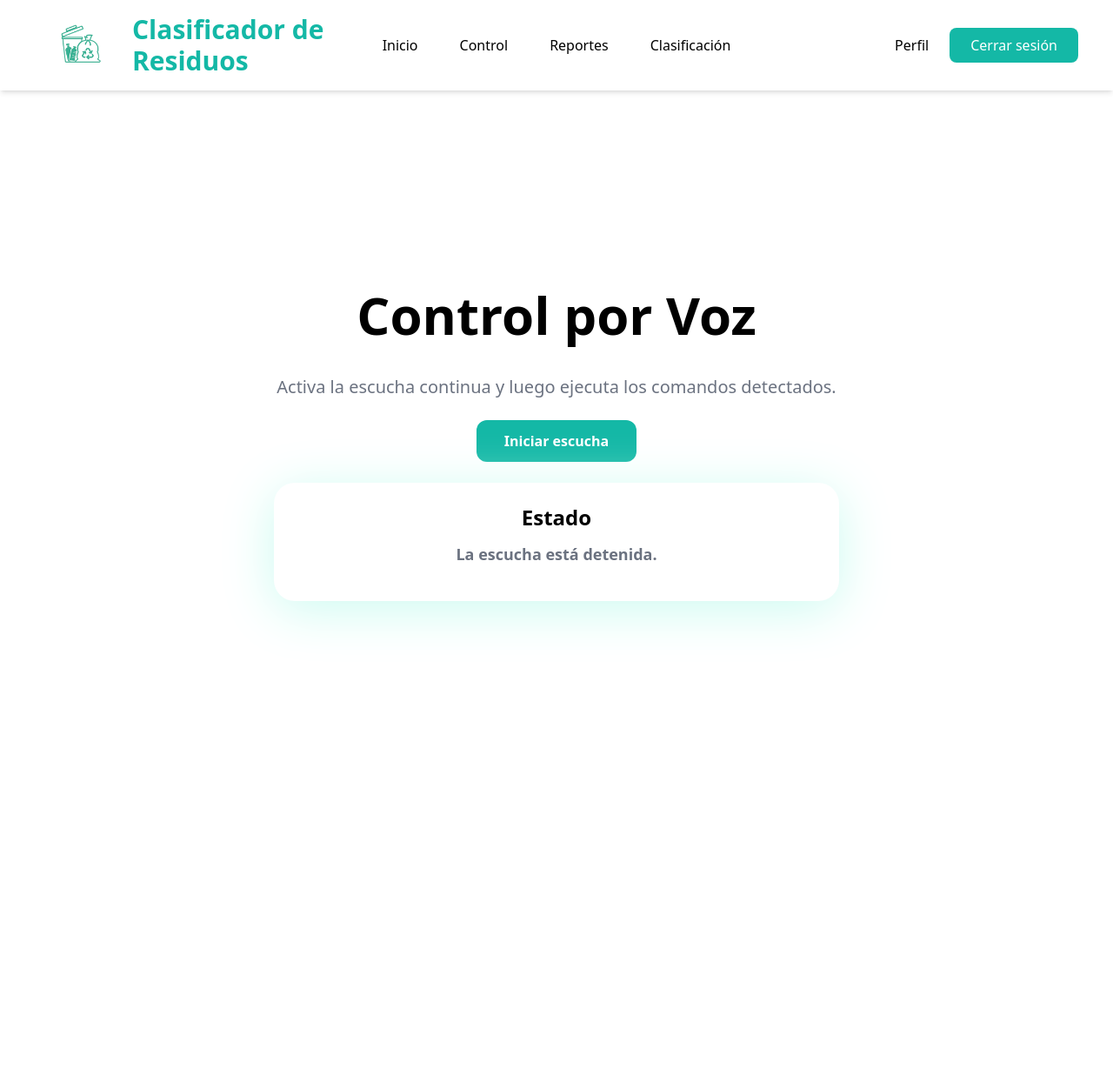
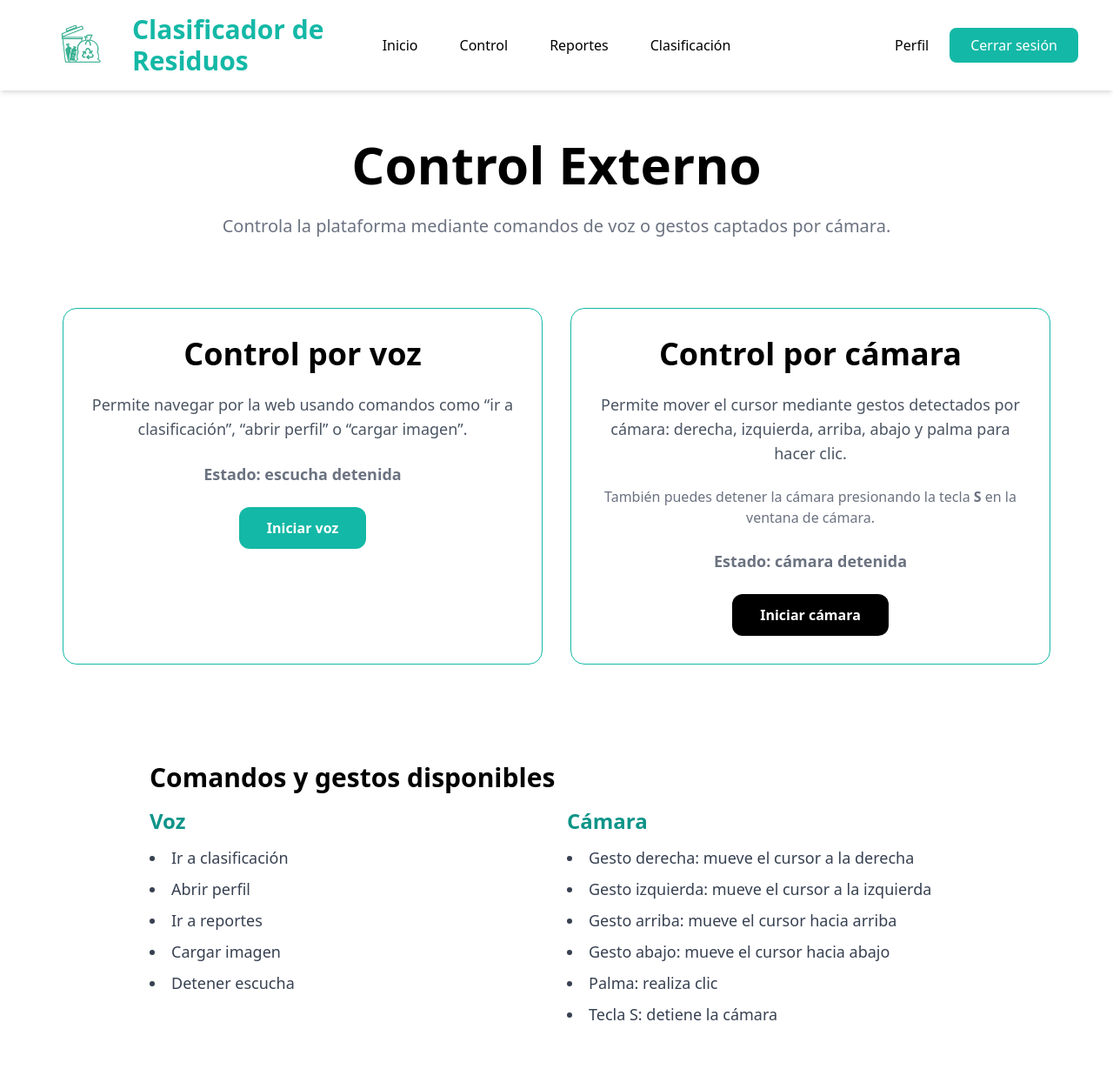
Before and after one commit to mati13752933/Clasificador-ThePibbles, a Django app: page /control/ in a window 1280 px wide. Shown: the whole page at 87% size. Before the commit the page ends 721 px from the top, so only its background shows below. Run offline with Django 5.2, Linux system fonts and the light colour scheme; the visitor is signed in with stand-in values (Sample User, id 1); some libraries are stand-ins or nearby versions.

Commit message:
feat: ahora si interfaz de camara y mas

```diff
--- a/ProyectoThePibbles/templates/base.html
+++ b/ProyectoThePibbles/templates/base.html
@@ -66,17 +66,67 @@
     </main>
    {% if user.is_authenticated %}
     <script>
+        let procesandoComando = false;
+
+        async function pausarVoz() {
+            try {
+                await fetch("{% url 'pausar_voz' %}");
+            } catch (error) {
+                console.log("No se pudo pausar la voz:", error);
+            }
+        }
+
+        async function reanudarVoz() {
+            try {
+                await fetch("{% url 'reanudar_voz' %}");
+            } catch (error) {
+                console.log("No se pudo reanudar la voz:", error);
+            }
+        }
+
+        function reproducirAudio(texto) {
+            return new Promise((resolve) => {
+                const url = "{% url 'hablar_mensaje' %}" + "?texto=" + encodeURIComponent(texto);
+                const audio = new Audio(url);
+
+                audio.onended = resolve;
+                audio.onerror = resolve;
+
+                audio.play().catch((error) => {
+                    console.log("No se pudo reproducir el audio:", error);
+                    resolve();
+                });
+            });
+        }
+
+        async function hablarMensaje(texto) {
+            try {
+                await pausarVoz();
+                await reproducirAudio(texto);
+            } finally {
+                await reanudarVoz();
+            }
+        }
+
         async function consultarComandoGlobal() {
+            if (procesandoComando) {
+                return;
+            }
+
+            procesandoComando = true;
+
             try {
                 const respuesta = await fetch("{% url 'ejecutar_comando_voz' %}");
 
                 if (!respuesta.ok) {
+                    procesandoComando = false;
                     return;
                 }
 
                 const data = await respuesta.json();
 
                 if (!data.hay_comando) {
+                    procesandoComando = false;
                     return;
                 }
 
@@ -84,8 +134,12 @@
 
                 const resultado = data.resultado;
 
+                console.log("Resultado:", resultado);
+                console.log("Acción:", resultado.accion);
+                console.log("Ruta:", resultado.ruta);
+
                 if (resultado.mensaje) {
-                        console.log("Mensaje:", resultado.mensaje);
+                    await hablarMensaje(resultado.mensaje);
                 }
 
                 if (resultado.ok === true && resultado.accion === "redirigir") {
@@ -94,12 +148,15 @@
                 }
 
                 if (resultado.ok === true && resultado.accion === "abrir_selector_imagen") {
-                        window.location.href = "/clasificacion/?accion=subir_imagen";
+                    window.location.href = resultado.ruta;
                     return;
                 }
 
+                procesandoComando = false;
+
             } catch (error) {
                 console.error("Error consultando comando global:", error);
+                procesandoComando = false;
             }
         }
 
--- a/appControlExterno/templates/control.html
+++ b/appControlExterno/templates/control.html
@@ -2,48 +2,130 @@
 
 {% block contenido %}
 
-<section class="min-h-screen flex flex-col justify-center items-center gap-6 px-8 py-10">
+<section class="min-h-screen w-full flex flex-col items-center px-8 py-10 gap-10">
 
+    <div class="text-center">
         <h1 class="text-[60px] font-bold text-black">
-        Control por Voz
+            Control Externo
         </h1>
 
-    <p class="text-xl text-gray-500 text-center">
-        Activa la escucha continua y luego ejecuta los comandos detectados.
+        <p class="text-xl text-gray-500 mt-3">
+            Controla la plataforma mediante comandos de voz o gestos captados por cámara.
+        </p>
+    </div>
+
+    <div class="w-full max-h-[1000px] px-10 py-10 grid grid-cols-1 md:grid-cols-2 gap-8">
+
+        <div class="p-8 flex flex-col items-center text-center gap-6 bg-white border border-teal-500 rounded-2xl transition-all duration-300 ease-out hover:-translate-y-2">
+
+            <h2 class="text-4xl font-bold text-black">
+                Control por voz
+            </h2>
+
+            <p class="text-gray-600 text-lg">
+                Permite navegar por la web usando comandos como “ir a clasificación”, “abrir perfil” o “cargar imagen”.
             </p>
 
-    <div class="flex gap-6">
-        {%if escuchando%}
+            {% if escuchando %}
+                <p class="text-teal-600 font-bold text-lg">
+                    Estado: escuchando comandos...
+                </p>
+
                 <a href="{% url 'detener_voz' %}"
-           class="bg-black text-white px-8 py-3 rounded-xl font-semibold active:scale-95 hover:ring-2 hover:ring-black hover:ring-offset-4 transition-all">
-            Detener escucha
+                   class="bg-red-500 text-white px-8 py-3 rounded-xl font-semibold transition-all duration-200 active:scale-95 hover:ring-2 hover:ring-red-500 hover:ring-offset-4">
+                    Detener voz
                 </a>
             {% else %}
+                <p class="text-gray-500 font-semibold text-lg">
+                    Estado: escucha detenida
+                </p>
+
                 <a href="{% url 'iniciar_voz' %}"
-           class="bg-teal-500 text-white px-8 py-3 rounded-xl font-semibold active:scale-95 hover:ring-2 hover:ring-teal-500 hover:ring-offset-4 transition-all">
-            Iniciar escucha
+                   class="bg-teal-500 text-white px-8 py-3 rounded-xl font-semibold transition-all duration-200 active:scale-95 hover:ring-2 hover:ring-teal-500 hover:ring-offset-4">
+                    Iniciar voz
                 </a>
             {% endif %}
+
         </div>
-    <div id="estado-voz"
-         class="w-full max-w-[650px] bg-white rounded-3xl shadow-[0_10px_60px_rgb(204,251,241)] p-6 text-center">
-        <h2 class="text-2xl font-bold text-black mb-3">
-            Estado
+
+        <div class="p-8 flex flex-col items-center text-center gap-6 bg-white border border-teal-500 rounded-2xl transition-all duration-300 ease-out hover:-translate-y-2">
+
+
+            <h2 class="text-4xl font-bold text-black">
+                Control por cámara
             </h2>
 
-        {% if escuchando %}
-            <p class="text-teal-600 text-lg font-semibold">
-                Escuchando comandos...
+            <p class="text-gray-600 text-lg">
+                Permite mover el cursor mediante gestos detectados por cámara: derecha, izquierda, arriba, abajo y palma para hacer clic.
             </p>
+
+            <p class="text-gray-500 text-base">
+                También puedes detener la cámara presionando la tecla <strong>S</strong> en la ventana de cámara.
+            </p>
+
+            {% if camara_activa %}
+                <p class="text-teal-600 font-bold text-lg">
+                    Estado: cámara activa
+                </p>
+
+                <a href="{% url 'detener_camara' %}"
+                   class="bg-red-500 text-white px-8 py-3 rounded-xl font-semibold transition-all duration-200 active:scale-95 hover:ring-2 hover:ring-red-500 hover:ring-offset-4">
+                    Detener cámara
+                </a>
             {% else %}
-            <p class="text-gray-500 text-lg font-semibold">
-                La escucha está detenida.
+                <p class="text-gray-500 font-semibold text-lg">
+                    Estado: cámara detenida
                 </p>
+
+                <a href="{% url 'iniciar_camara' %}"
+                   class="bg-black text-white px-8 py-3 rounded-xl font-semibold transition-all duration-200 active:scale-95 hover:ring-2 hover:ring-black hover:ring-offset-4">
+                    Iniciar cámara
+                </a>
             {% endif %}
 
-        <p id="texto-detectado" class="text-black text-lg mt-4"></p>
-        <p id="mensaje-comando" class="text-gray-600 text-base mt-2"></p>
         </div>
+
+    </div>
+
+    <div class="w-full max-w-[1000px] bg-white p-8">
+        <h2 class="text-3xl font-bold text-black mb-4">
+            Comandos y gestos disponibles
+        </h2>
+
+        <div class="grid grid-cols-1 md:grid-cols-2 gap-6">
+
+            <div>
+                <h3 class="text-2xl font-bold text-teal-600 mb-3">
+                    Voz
+                </h3>
+
+                <ul class="list-disc list-inside text-gray-700 text-lg space-y-2">
+                    <li>Ir a clasificación</li>
+                    <li>Abrir perfil</li>
+                    <li>Ir a reportes</li>
+                    <li>Cargar imagen</li>
+                    <li>Detener escucha</li>
+                </ul>
+            </div>
+
+            <div>
+                <h3 class="text-2xl font-bold text-teal-600 mb-3">
+                    Cámara
+                </h3>
+
+                <ul class="list-disc list-inside text-gray-700 text-lg space-y-2">
+                    <li>Gesto derecha: mueve el cursor a la derecha</li>
+                    <li>Gesto izquierda: mueve el cursor a la izquierda</li>
+                    <li>Gesto arriba: mueve el cursor hacia arriba</li>
+                    <li>Gesto abajo: mueve el cursor hacia abajo</li>
+                    <li>Palma: realiza clic</li>
+                    <li>Tecla S: detiene la cámara</li>
+                </ul>
+            </div>
+
+        </div>
+    </div>
+
 </section>
 
 {% endblock %}
--- a/appControlExterno/urls.py
+++ b/appControlExterno/urls.py
@@ -6,4 +6,12 @@ urlpatterns = [
     path('iniciar_voz/', views.iniciar_voz, name='iniciar_voz'),
     path('detener_voz/', views.detener_voz, name='detener_voz'),
     path('ejecutar_comando_voz/', views.ejecutar_comando_voz, name='ejecutar_comando_voz'),
+    path("iniciar_camara/", views.iniciar_camara, name="iniciar_camara"),
+    path("detener_camara/", views.detener_camara, name="detener_camara"),
+    path("ejecutar_comando_voz/", views.ejecutar_comando_voz, name="ejecutar_comando_voz"),
+    path("cerrar-sesion-voz/", views.cerrar_sesion_voz, name="cerrar_sesion_voz"),
+    path("hablar/", views.hablar_mensaje, name="hablar_mensaje"),
+    path("click-subir-imagen/", views.click_subir_imagen, name="click_subir_imagen"),
+    path("pausar-voz/", views.pausar_voz, name="pausar_voz"),
+    path("reanudar-voz/", views.reanudar_voz, name="reanudar_voz"),
 ]
--- a/appControlExterno/views.py
+++ b/appControlExterno/views.py
@@ -1,10 +1,17 @@
 from django.shortcuts import render, redirect
 from django.contrib.auth.decorators import login_required
+from django.contrib.auth import logout
 from django.http import JsonResponse
+from Libreria.thepibbles.Audio.tts import Voz
+from django.http import HttpResponse
+import pyautogui
+import time
 
 from .control_voz import ServicioVoz
+from .servicio_camara import ServicioCamara
 
 servicio_voz = ServicioVoz()
+servicio_camara = ServicioCamara()
 
 @login_required
 def control_voz(request):
@@ -35,12 +42,78 @@ def ejecutar_comando_voz(request):
             "hay_comando": False
         })
 
-    if comando == "detener":
+
+    resultado = comando["resultado"]
+
+    if resultado.get("accion") == "detener":
         return redirect("detener_voz")
-    resultado = comando["resultado"]
 
     return JsonResponse({
         "hay_comando": True,
         "texto": comando["texto"],
         "resultado": resultado
     })
+
+@login_required
+def iniciar_camara(request):
+    servicio_camara.iniciar()
+    return redirect("control_voz")
+
+
+@login_required
+def detener_camara(request):
+    servicio_camara.detener()
+    return redirect("control_voz")
+
+@login_required
+def cerrar_sesion_voz(request):
+    logout(request)
+    servicio_voz.detener()
+    return redirect("inicio")
+
+@login_required
+def hablar_mensaje(request):
+    texto = request.GET.get("texto", "Comando ejecutado.")
+
+    voz = Voz()
+    audio = voz.volver_audio(texto)
+
+    return HttpResponse(
+        audio.getvalue(),
+        content_type="audio/mpeg"
+    )
+
+@login_required
+def click_subir_imagen(request):
+    try:
+        x = int(float(request.GET.get("x")))
+        y = int(float(request.GET.get("y")))
+
+        time.sleep(0.2)
+
+        pyautogui.moveTo(x, y, duration=0.2)
+        pyautogui.click()
+
+        return JsonResponse({
+            "ok": True,
+            "mensaje": "Click realizado en el botón de subir imagen."
+        })
+
+    except Exception as e:
+        print("Error haciendo click con pyautogui:", e)
+
+        return JsonResponse({
+            "ok": False,
+            "mensaje": "No se pudo hacer click en subir imagen."
+        })
+
+@login_required
+def pausar_voz(request):
+    servicio_voz.pausar()
+    return JsonResponse({"ok": True})
+
+
+@login_required
+def reanudar_voz(request):
+    servicio_voz.reanudar()
+    return JsonResponse({"ok": True})
```
Also changed, not shown: appControlExterno/control_voz.py (+14 -0 lines), appControlExterno/funciones_camara.py (added, +43 -0 lines), appControlExterno/interprete.py (+45 -2 lines), appControlExterno/servicio_camara.py (added, +85 -0 lines). Lines whose indentation alone changed are shown as unchanged.
